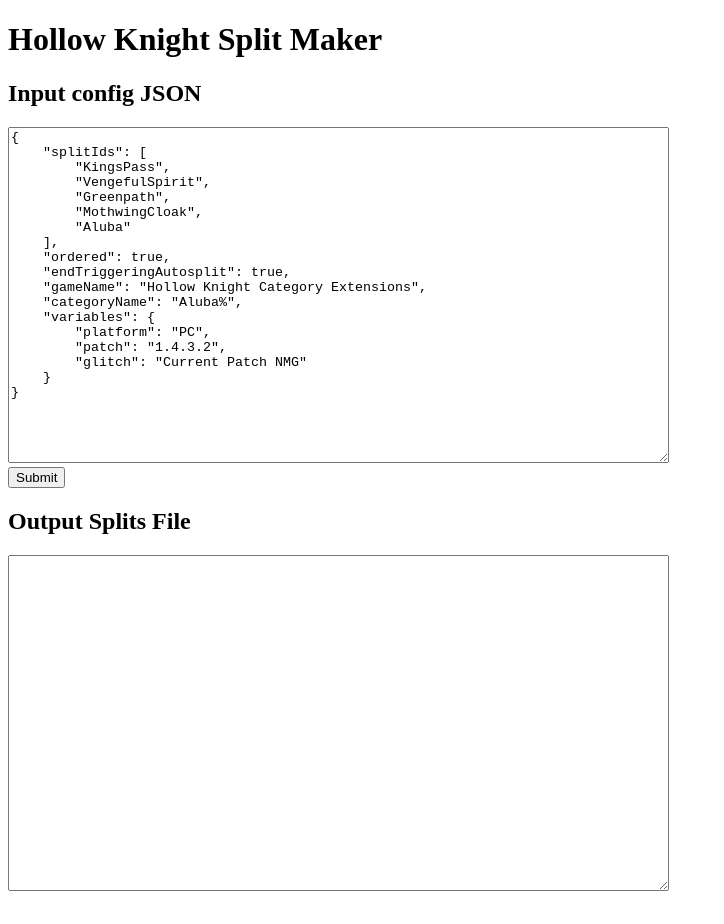
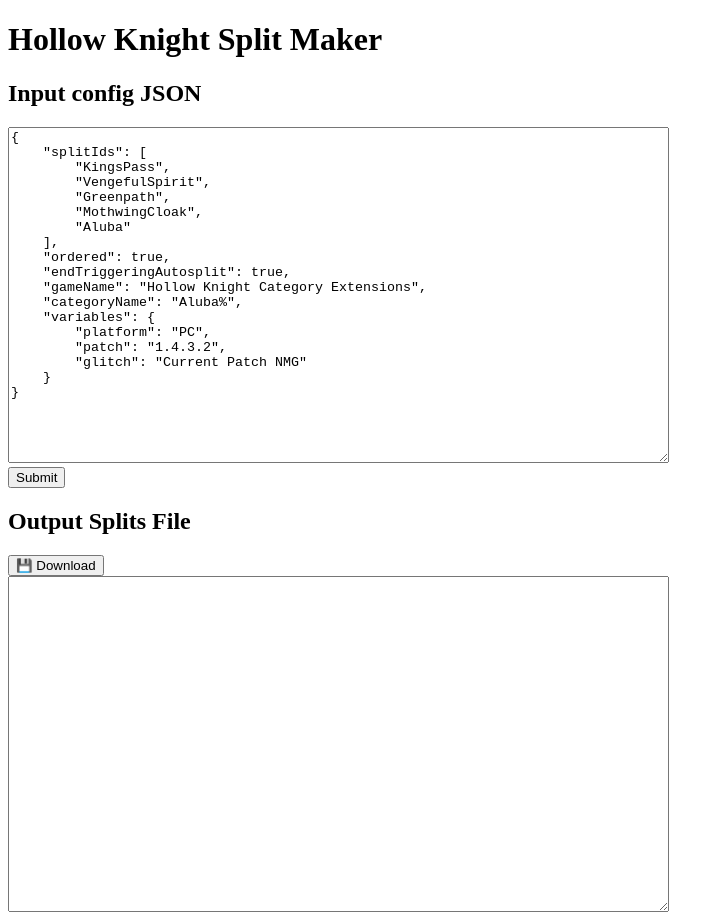
Before and after one commit to slaurent22/hk-split-maker, a React app: page / in a window 1280 px wide. Shown: the whole page, without its empty margins (0-724 px from the left). Before the commit the page ends 903 px from the top, so only its background shows below. Built offline with nearby package versions, Linux system fonts and the light colour scheme; the HTML template or start-up script is replaced by a standard one.

Commit message:
Download button

```diff
--- a/package.json
+++ b/package.json
@@ -6,7 +6,7 @@
   "scripts": {
     "build": "webpack --mode development",
     "watch": "webpack --mode development --watch",
-    "build-prod": "webpack --mode production",
+    "build-prod": "rm -rf dist/ && webpack --mode production",
     "lint": "eslint .",
     "lintfix": "eslint --fix .",
     "test": "echo \"Error: no test specified\" && exit 1"
@@ -14,6 +14,7 @@
   "author": "",
   "license": "ISC",
   "devDependencies": {
+    "@types/file-saver": "^2.0.2",
     "@types/node": "^15.6.0",
     "@types/react": "^17.0.6",
     "@types/react-dom": "^17.0.5",
@@ -30,6 +31,7 @@
   },
   "dependencies": {
     "commander": "^7.2.0",
+    "file-saver": "^2.0.5",
     "react": "^17.0.2",
     "react-dom": "^17.0.2",
     "stream-browserify": "^3.0.0",
--- a/src/App.tsx
+++ b/src/App.tsx
@@ -1,5 +1,6 @@
 import type { FormEvent, ReactNode } from "react";
 import React, { Component } from "react";
+import { saveAs } from "file-saver";
 import type { Config } from "./lss";
 import { createSplitsXml } from "./lss";
 
@@ -43,11 +44,19 @@
                     <input id="submit-button" type="submit" value="Submit"/>
                 </form>
                 <h2>Output Splits File</h2>
-                <textarea
-                    id="split-result"
-                    rows={TEXTAREA_ROWS}
-                    cols={TEXTAREA_COLS}
-                ></textarea>
+                <div style={({
+                    display: "table-caption",
+                })}>
+                    <button
+                        id="download-button"
+                        onClick={this.onDownload.bind(this)}
+                    >💾 Download</button>
+                    <textarea
+                        id="split-result"
+                        rows={TEXTAREA_ROWS}
+                        cols={TEXTAREA_COLS}
+                    ></textarea>
+                </div>
             </div>
         );
     }
@@ -84,4 +93,11 @@
         const outputElement = document.getElementById("split-result") as HTMLTextAreaElement;
         outputElement.value = output;
     }
+
+    protected onDownload(): void {
+        const outputElement = document.getElementById("split-result") as HTMLTextAreaElement;
+        const output = outputElement.value;
+        const outBlob = new Blob([output]);
+        saveAs(outBlob, "splits.lss");
+    }
 }
```
Also changed, not shown: 1 other file (tests, documents, lock files or other folders).
